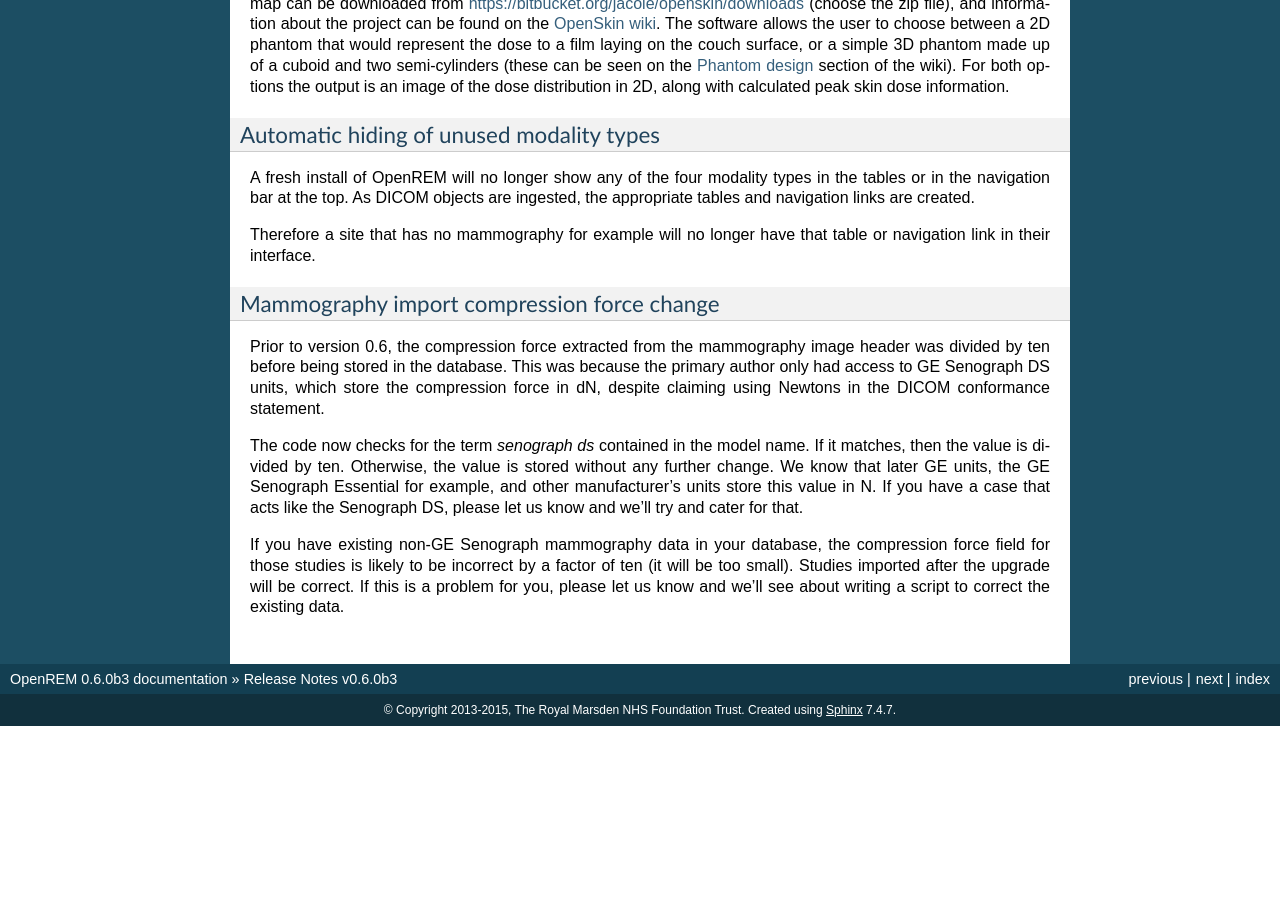
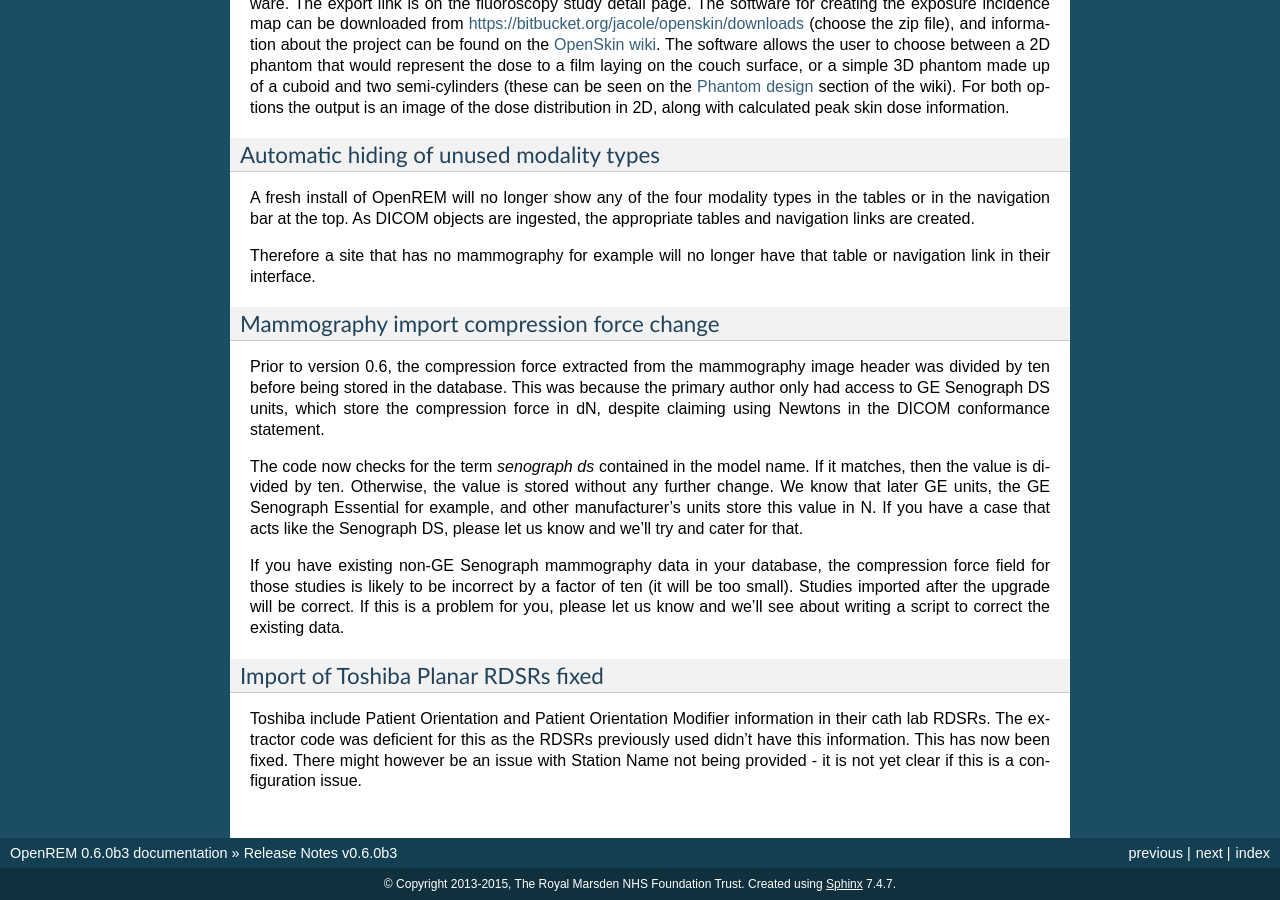
Before and after one commit to ckswilliams/modOpenREM, a Sphinx documentation site: the page built from docs/release-0.6.0.rst, in a window 1280 px wide and 900 px high, scrolled down 2564 px. Built offline with Sphinx 7.4.7, drawn with Linux system fonts in a browser that asks for light colours; before the commit the page ends 3290 px from its top, so only the background shows below that; some of the changed text lies outside the part shown.

Commit message:
Added refs #226, #227 to the changes. Included information about Toshiba RDSRs in the release notes.

```diff
--- a/CHANGES.rst
+++ b/CHANGES.rst
@@ -5,6 +5,8 @@
 0.6.0b3 (2015-05-12)
 --------------------
 
+* `#227`_  Fixed import of RDSRs from Toshiba Cath Labs
+* `#226`_  Charts: Updated Highcharts code and partially fixed issues with CTDIvol and DLP combined chart
 * `#225`_  Charts: Added link from mAs and kVp histograms to associated data
 * `#224`_  Charts: Added link from CTDIvol histograms to associated data
 * `#221`_  Charts: Fixed issue where filters at acquisition event level were not adequately restricting the chart data
--- a/docs/changes.rst
+++ b/docs/changes.rst
@@ -5,6 +5,8 @@
 0.6.0b3 (2015-05-12)
 --------------------
 
+* `#227`_  Fixed import of RDSRs from Toshiba Cath Labs
+* `#226`_  Charts: Updated Highcharts code and partially fixed issues with CTDIvol and DLP combined chart
 * `#225`_  Charts: Added link from mAs and kVp histograms to associated data
 * `#224`_  Charts: Added link from CTDIvol histograms to associated data
 * `#221`_  Charts: Fixed issue where filters at acquisition event level were not adequately restricting the chart data
--- a/docs/release-0.6.0.rst
+++ b/docs/release-0.6.0.rst
@@ -11,6 +11,7 @@
 * Exports available to import into `OpenSkin`_
 * Modalities with no data are hidden in the user interface
 * Mammography import compression force behaviour changed
+* Import of Toshiba planar RDSRs fixed
 
 Changes since 0.6.0b2
 =====================
@@ -173,6 +174,13 @@
 is likely to be incorrect by a factor of ten (it will be too small). Studies imported after the upgrade will be correct.
 If this is a problem for you, please let us know and we'll see about writing a script to correct the existing data.
 
+Import of Toshiba Planar RDSRs fixed
+====================================
+
+Toshiba include Patient Orientation and Patient Orientation Modifier information in their cath lab RDSRs. The extractor
+code was deficient for this as the RDSRs previously used didn't have this information. This has now been fixed. There
+might however be an issue with Station Name not being provided - it is not yet clear if this is a configuration issue.
+
 .. _`OpenSkin`: https://bitbucket.org/jacole/openskin
 .. _`OpenSkin wiki`: https://bitbucket.org/jacole/openskin/wiki/Home
 .. _`Phantom design`: https://bitbucket.org/jacole/openskin/wiki/Phantom%20design
```
